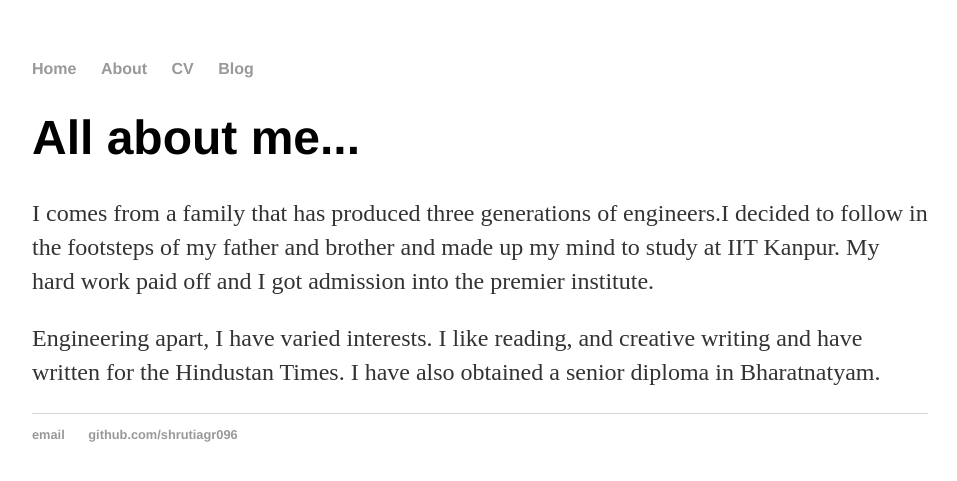
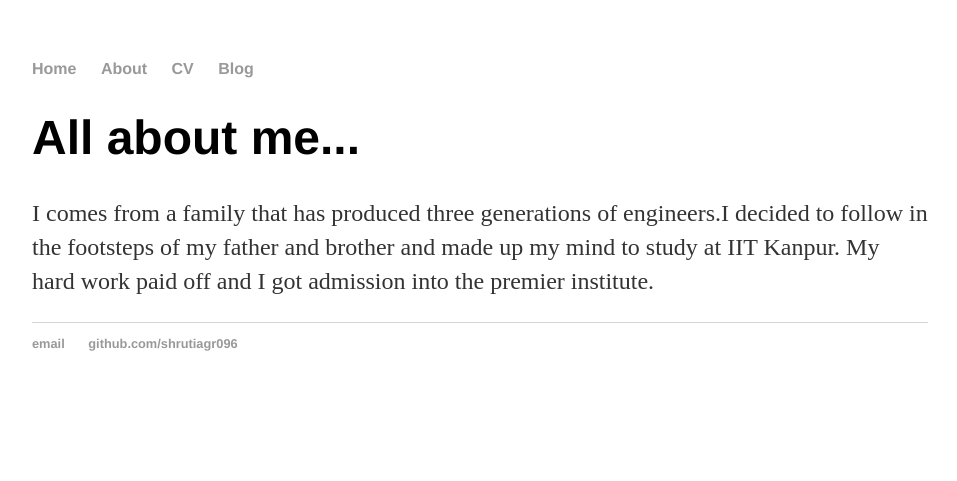
Before and after one commit to shrutiagr096/shrutiagr096.github.io, a Jekyll site: the page built from about/index.html, in a window 1280 px wide. Shown: the top 481 px of the page, without its empty margins (160-1117 px from the left). Built offline with Jekyll 4.4.1, drawn with Linux system fonts in a browser that asks for light colours.

Commit message:
Update index.html

```diff
--- a/about/index.html
+++ b/about/index.html
@@ -4,10 +4,7 @@ title: About me
 ---
 <div class="blurb">
 	<h1>All about me...</h1>
-	<p>
-I comes from a family that has produced three generations of engineers.I decided to follow in the footsteps
+	<p>I comes from a family that has produced three generations of engineers.I decided to follow in the footsteps
     of my father and brother and made up my mind to study at IIT Kanpur. My hard work paid off and I got admission
     into the premier institute.</p>
-  <p>Engineering apart, I have varied interests. I like reading, and creative writing and have written for the
-    Hindustan Times. I have also obtained a senior diploma in Bharatnatyam. </p>
 </div><!-- /.blurb -->
```
